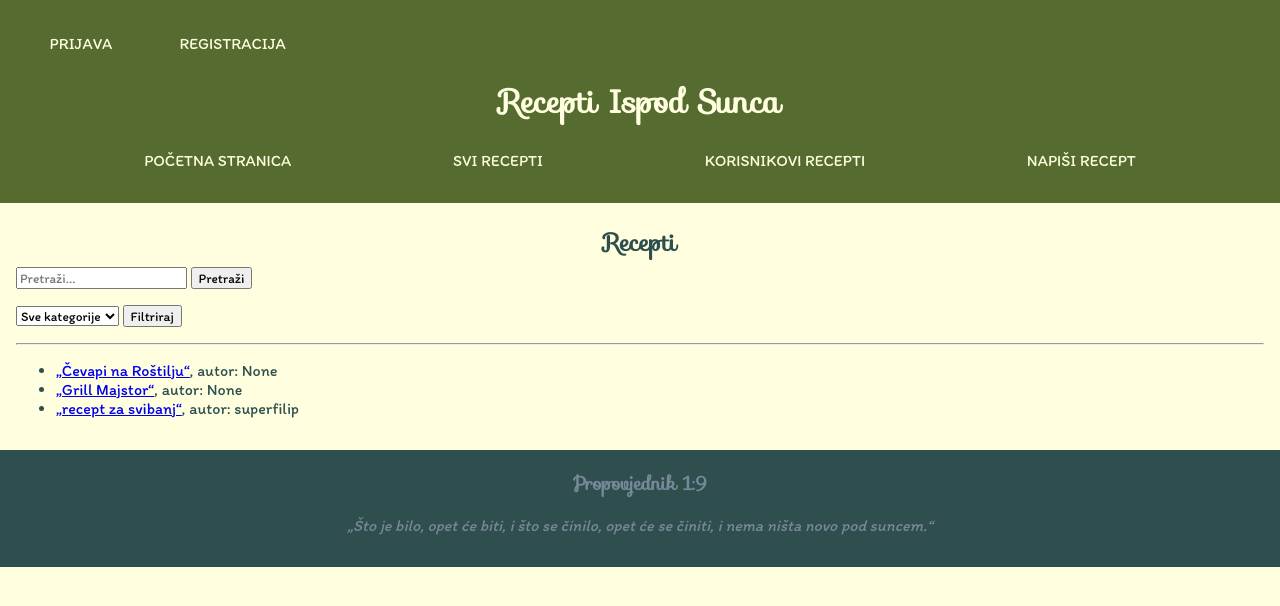
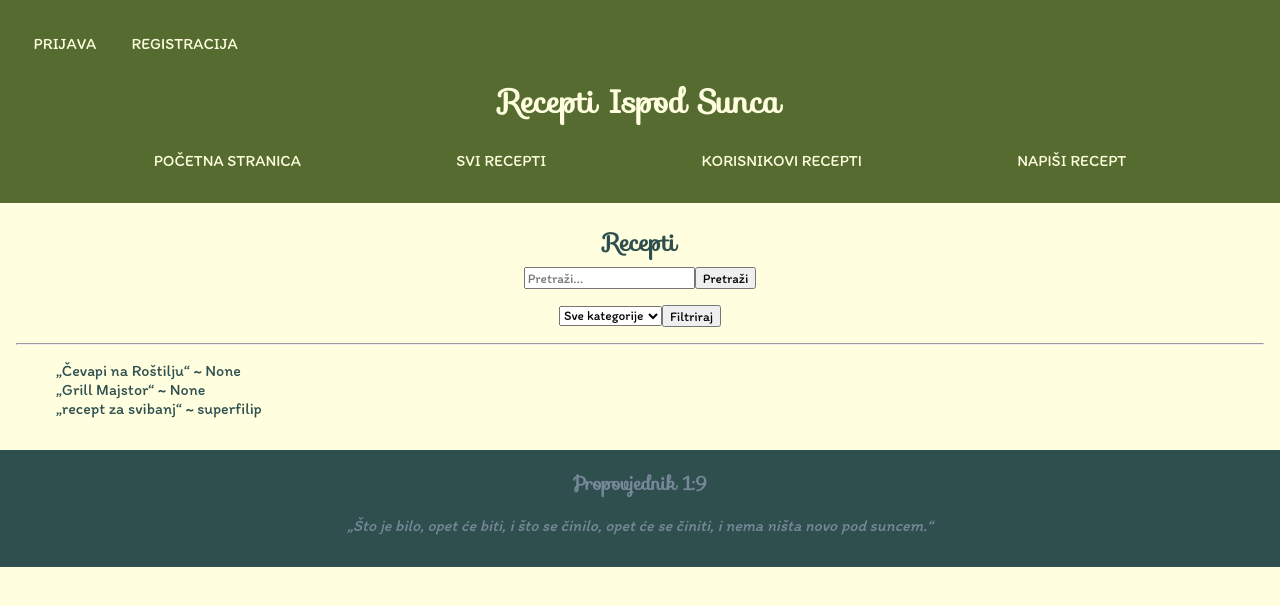
Before and after one commit to FilipKacic/ReceptiIspodSunca, a Django app: page /main/all_recipes in a window 1280 px wide. Shown: the top 606 px of the page. Run offline with Django 3.2, Linux system fonts and the light colour scheme; data comes from the database, SQL or seed files in the repository.

Commit message:
prije url promjena

```diff
--- a/static/css/styles.css
+++ b/static/css/styles.css
@@ -33,6 +33,12 @@
     text-align: justify;
 }
 
+form {
+    display: flex;
+    align-items: center;
+    justify-content: center;
+}
+
 input, select, textarea, button {
     font-family: 'CustomFont2';
 }
@@ -48,17 +54,24 @@
     background-color: var(--color-secondary-dark);
     padding: var(--space-small);
 }
+
 header #authentification {
     display: flex;
     flex-wrap: nowrap;
-    align-items: left;
+    align-items: right;
 }
+header p {
+    margin: var(--space-smallest);
+    padding: var(--space-smallest);
+}
+
 header h1, h2, h3, h4, h5, h6 {
     font-family: 'CustomFont1';
     text-align: center;
     margin: var(--space-smallest);
     padding: var(--space-smallest);
 }
+
 header ul {
     display: flex;
     flex-wrap: nowrap;
@@ -67,30 +80,34 @@
     padding-inline-start: 0;
     margin: 0;
 }
-header li {
+header ul li {
     margin: var(--space-smallest);
     padding: var(--space-small);
 }
-header a {
+header ul li a {
     color: inherit;
     text-decoration: none;
     text-transform: uppercase;
-    padding: var(--space-small); /* same as li padding */
     border-radius: var(--space-smallest);
     transition: background-color var(--time-blink) ease, color var(--time-blink) ease;;
 }
-header a:hover {
+header ul li a:hover {
     color: var(--color-secondary-dark);
     background-color: var(--color-primary-light);
 }
-header p {
-    margin: var(--space-smallest);
-    padding: var(--space-smallest);
-}
+
 /* MAIN */
 main {
     background-color: inherit;
     padding: var(--space-small);
+}
+
+main ul {
+    list-style: none;
+}
+main ul a {
+    color: inherit;
+    text-decoration: none;
 }
 
 /* FOOTER */
--- a/templates/main/all_recipes.html
+++ b/templates/main/all_recipes.html
@@ -17,7 +17,7 @@
     <hr>
     <ul>
         {% for recipe in filtered_recipes %}
-            <li><a href="{% url 'main:recipe' recipe_id=recipe.id %}">„{{ recipe.name }}“</a>, autor: {{ recipe.author }}</li>
+            <li><a href="{% url 'main:recipe' recipe_id=recipe.id %}">„{{ recipe.name }}“</a> ~ {{ recipe.author }}</li>
         {% endfor %}
     </ul>
 {% endblock %}
```
